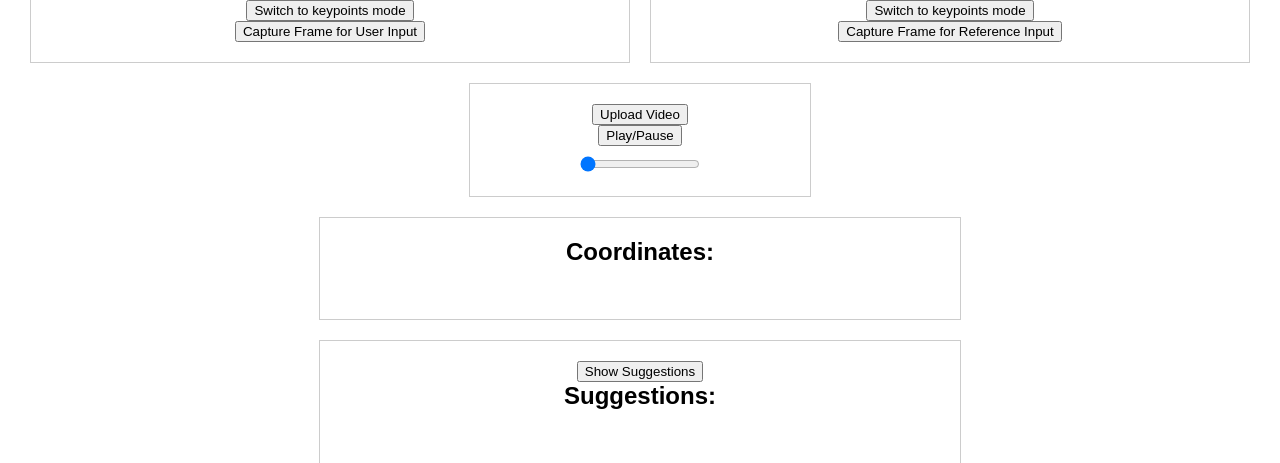
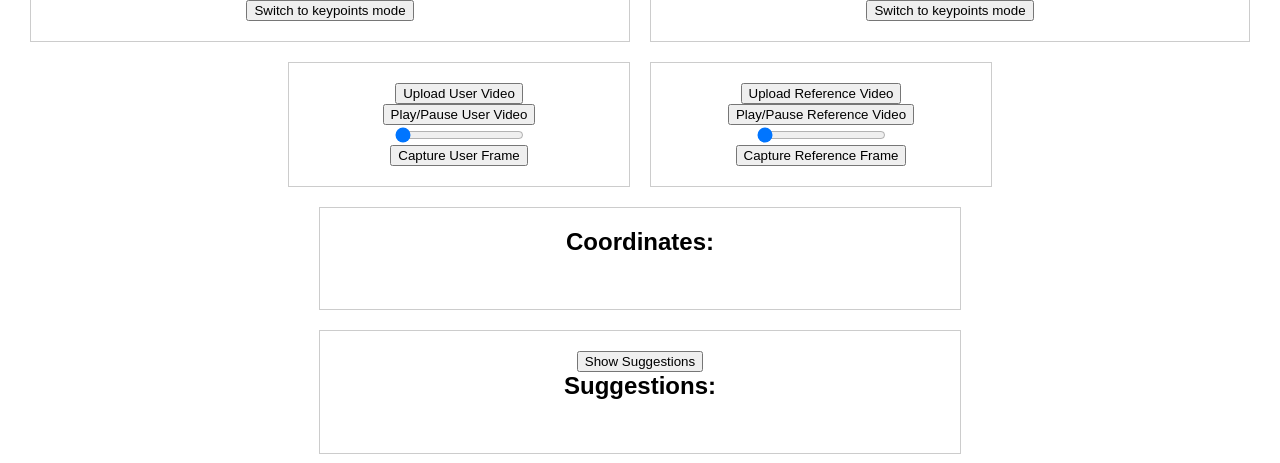
Before and after one commit to bobazach/FormAI, a Flask app: page /dashboard in a window 1280 px wide. Shown: the part 433-896 px from the top of the page. Run offline with Flask 3, Linux system fonts and the light colour scheme.

Commit message:
ft. good stopping point for progress report

```diff
--- a/static/dashboard.js
+++ b/static/dashboard.js
@@ -15,24 +15,40 @@ document.getElementById('referenceFileInput').addEventListener('change', functio
     readURL(this, 'referenceImagePreview', 'referenceDropdown');
 });
 
-document.getElementById('uploadVideoButton').addEventListener('click', function() {
-    document.getElementById('videoFileInput').click();
+document.getElementById('uploadUserVideoButton').addEventListener('click', function() {
+    document.getElementById('userVideoFileInput').click();
 });
 
-document.getElementById('videoFileInput').addEventListener('change', function() {
-    loadVideo(this);
+document.getElementById('userVideoFileInput').addEventListener('change', function() {
+    loadVideo(this, 'userVideoPreview', 'frameScrubberUser');
 });
 
-function loadVideo(input) {
+document.getElementById('uploadReferenceVideoButton').addEventListener('click', function() {
+    document.getElementById('referenceVideoFileInput').click();
+});
+
+document.getElementById('referenceVideoFileInput').addEventListener('change', function() {
+    loadVideo(this, 'referenceVideoPreview', 'frameScrubberReference');
+});
+
+document.getElementById('zoomSliderUser').addEventListener('input', function() {
+    updateZoom('userImagePreview', this.value);
+});
+
+document.getElementById('zoomSliderReference').addEventListener('input', function() {
+    updateZoom('referenceImagePreview', this.value);
+});
+
+function loadVideo(input, videoId, scrubberId) {
     if (input.files && input.files[0]) {
         var file = input.files[0];
         var url = URL.createObjectURL(file);
 
-        var video = document.getElementById('videoPreview');
+        var video = document.getElementById(videoId);
         video.src = url;
         video.style.display = 'block';
 
-        var scrubber = document.getElementById('frameScrubber');
+        var scrubber = document.getElementById(scrubberId);
         scrubber.style.display = 'block';
 
         video.onloadedmetadata = function() {
@@ -41,8 +57,17 @@ function loadVideo(input) {
     }
 }
 
+function updateZoom(previewId, zoomLevel) {
+    const imagePreview = document.getElementById(previewId);
+    const image = imagePreview.querySelector('img');
+    if (image) {
+        const translate = image.dataset.translate || "";
+        image.style.transform = `scale(${zoomLevel})` + translate;
+    }
+}
+
 function configureScrubber(video, scrubber) {
-    const frameRate = 30; // assuming 30 fps
+    const frameRate = 30;
     const step = 1 / frameRate;
     scrubber.max = video.duration;
     scrubber.step = step.toFixed(5);
@@ -52,29 +77,36 @@ function configureScrubber(video, scrubber) {
     };
 }
 
-document.getElementById('playPauseBtn').addEventListener('click', function() {
-    var video = document.getElementById('videoPreview');
+document.getElementById('playPauseUserBtn').addEventListener('click', function() {
+    var video = document.getElementById('userVideoPreview');
+    togglePlayPause(video);
+});
+
+document.getElementById('playPauseReferenceBtn').addEventListener('click', function() {
+    var video = document.getElementById('referenceVideoPreview');
+    togglePlayPause(video);
+});
+
+function togglePlayPause(video) {
     if (video.paused || video.ended) {
         video.play();
     } else {
         video.pause();
     }
+}
+
+document.getElementById('captureFrameUser').addEventListener('click', function() {
+    captureFrame('userVideoPreview', 'userImagePreview', 'userDropdown');
 });
 
-document.getElementById('zoomSlider').addEventListener('input', function() {
-    const zoomLevel = this.value;
-    const imagePreview = document.getElementById('userImagePreview');
-    const image = imagePreview.querySelector('img');
-    if (image) {
-        image.style.transform = `scale(${zoomLevel})` + (image.dataset.translate || "");
-    }
+document.getElementById('captureFrameReference').addEventListener('click', function() {
+    captureFrame('referenceVideoPreview', 'referenceImagePreview', 'referenceDropdown');
 });
 
-// Capture frame and display in the same way as image previews
-document.getElementById('captureFrame').addEventListener('click', function() {
+function captureFrame(videoId, previewId, dropdownId) {
+    var video = document.getElementById(videoId);
     var canvas = document.createElement('canvas');
     var ctx = canvas.getContext('2d');
-    var video = document.getElementById('videoPreview');
 
     canvas.width = video.videoWidth;
     canvas.height = video.videoHeight;
@@ -83,8 +115,8 @@ document.getElementById('captureFrame').addEventListener('click', function() {
     var img = document.createElement('img');
     img.src = canvas.toDataURL('image/png');
 
-    initCanvasWithImage(img, 'userImagePreview', 'userDropdown');
-});
+    initCanvasWithImage(img, previewId, dropdownId);
+}
 
 function initCanvasWithImage(img, previewId, dropdownId) {
     var preview = document.getElementById(previewId);
@@ -125,17 +157,8 @@ function initCanvas(previewId, dropdownId) {
     initKeyPoints(canvas, dropdownId);
 }
 
-var mode = "drag"; // Default to drag mode
-document.getElementById('modeToggle').addEventListener('click', function() {
-    mode = (mode === "drag" ? "keypoints" : "drag");
-    this.textContent = `Switch to ${mode === "drag" ? "keypoints" : "drag"} mode`;
-    var image = document.getElementById('userImagePreview').querySelector('img');
-    if (image) {
-        image.style.cursor = (mode === "drag" ? "move" : "crosshair");
-    }
-});
-
 function initKeyPoints(canvas, dropdownId) {
+    // Previously defined code with modifications for dot switching
     var ctx = canvas.getContext('2d');
     var points = {};
     var labels = ["nose", "leftEye", "rightEye", "leftEar", "rightEar",
@@ -148,6 +171,19 @@ function initKeyPoints(canvas, dropdownId) {
         option.value = label;
         option.textContent = label;
         dropdown.appendChild(option);
+    });
+
+    // Dot placement and updating dropdown to switch to next unplaced dot
+    canvas.addEventListener('mousedown', function(e) {
+        var rect = canvas.getBoundingClientRect();
+        var x = e.clientX - rect.left;
+        var y = e.clientY - rect.top;
+
+        if (mode === "drag") {
+            dragStart(e, x, y); // Define function for starting drag
+        } else {
+            placeOrDragKeypoint(e, x, y, points, ctx, dropdown); // Define function for placing or dragging keypoints
+        }
     });
 
     var dragObject = null;
@@ -214,18 +250,17 @@ function initKeyPoints(canvas, dropdownId) {
         return null;
     }
 
-function redrawAllPoints() {
-    ctx.clearRect(0, 0, canvas.width, canvas.height); // Clear the entire canvas to remove old drawings
-    for (var label in points) {
-        var point = points[label];
-        ctx.fillStyle = 'blue'; // Set the color of the dot
-        ctx.beginPath(); // Start a new path for the dot
-        ctx.arc(point[0], point[1], 5, 0, 2 * Math.PI); // Draw a circle representing the dot
-        ctx.fill(); // Fill the circle with the specified color
-        ctx.fillText(label, point[0] + 10, point[1] + 3); // Optionally, label the dot
+    function redrawAllPoints() {
+        ctx.clearRect(0, 0, canvas.width, canvas.height); // Clear the canvas
+        for (var label in points) {
+            var point = points[label];
+            ctx.fillStyle = 'blue';
+            ctx.beginPath();
+            ctx.arc(point[0], point[1], 5, 0, 2 * Math.PI);
+            ctx.fill();
+            ctx.fillText(label, point[0] + 10, point[1] + 3);
+        }
     }
-}
-
 
     function updateDropdown() {
         var allPlaced = true;  // Assume all points are placed initially
@@ -255,3 +290,22 @@ function redrawAllPoints() {
         display.textContent = JSON.stringify(formattedPoints, null, 2);
     }
 }
+
+var mode = "drag"; // Default to drag mode
+document.getElementById('modeToggleUser').addEventListener('click', function() {
+    mode = (mode === "drag" ? "keypoints" : "drag");
+    this.textContent = `Switch to ${mode === "drag" ? "keypoints" : "drag"} mode`;
+    var image = document.getElementById('userImagePreview').querySelector('img');
+    if (image) {
+        image.style.cursor = (mode === "drag" ? "move" : "crosshair");
+    }
+});
+
+document.getElementById('modeToggleReference').addEventListener('click', function() {
+    mode = (mode === "drag" ? "keypoints" : "drag");
+    this.textContent = `Switch to ${mode === "drag" ? "keypoints" : "drag"} mode`;
+    var image = document.getElementById('referenceImagePreview').querySelector('img');
+    if (image) {
+        image.style.cursor = (mode === "drag" ? "move" : "crosshair");
+    }
+});
--- a/templates/dashboard.html
+++ b/templates/dashboard.html
@@ -14,7 +14,6 @@
                 <input type="range" id="zoomSliderUser" min="1" max="3" step="0.1" value="1" style="width: 80%;">
                 <select class="dropdown-menu" id="userDropdown"></select>
                 <button type="button" id="modeToggleUser">Switch to keypoints mode</button>
-                <button type="button" id="captureFrameUser">Capture Frame for User Input</button>
             </div>
 
             <div class="upload-section">
@@ -23,16 +22,24 @@
                 <input type="range" id="zoomSliderReference" min="1" max="3" step="0.1" value="1" style="width: 80%;">
                 <select class="dropdown-menu" id="referenceDropdown"></select>
                 <button type="button" id="modeToggleReference">Switch to keypoints mode</button>
-                <button type="button" id="captureFrameReference">Capture Frame for Reference Input</button>
             </div>
         </div>
 
-        <div class="upload-section">
-            <button type="button" class="upload-button" id="uploadVideoButton">Upload Video</button>
-            <video id="videoPreview" width="300" height="300" style="display: none;"></video>
-            <button id="playPauseBtn">Play/Pause</button>
-            <div class="video-controls">
-                <input type="range" id="frameScrubber" value="0" min="0" max="100" step="0.04">
+        <div class="video-uploads" style="display: flex; justify-content: space-around;">
+            <div class="upload-section">
+                <button type="button" class="upload-button" id="uploadUserVideoButton">Upload User Video</button>
+                <video id="userVideoPreview" width="300" height="300" style="display: none;"></video>
+                <button id="playPauseUserBtn">Play/Pause User Video</button>
+                <input type="range" id="frameScrubberUser" value="0" min="0" max="100" step="0.04">
+                <button type="button" id="captureFrameUser">Capture User Frame</button>
+            </div>
+
+            <div class="upload-section">
+                <button type="button" class="upload-button" id="uploadReferenceVideoButton">Upload Reference Video</button>
+                <video id="referenceVideoPreview" width="300" height="300" style="display: none;"></video>
+                <button id="playPauseReferenceBtn">Play/Pause Reference Video</button>
+                <input type="range" id="frameScrubberReference" value="0" min="0" max="100" step="0.04">
+                <button type="button" id="captureFrameReference">Capture Reference Frame</button>
             </div>
         </div>
 
@@ -50,7 +57,8 @@
         <!-- Hidden File Inputs -->
         <input type="file" id="userFileInput" accept="image/*" style="display: none;">
         <input type="file" id="referenceFileInput" accept="image/*" style="display: none;">
-        <input type="file" id="videoFileInput" accept="video/*" style="display: none;">
+        <input type="file" id="userVideoFileInput" accept="video/*" style="display: none;">
+        <input type="file" id="referenceVideoFileInput" accept="video/*" style="display: none;">
 
         <script src="{{url_for('static', filename='dashboard.js')}}"></script>
     </div>
```
Also changed, not shown: static/styles/dashboard.css (line endings or trailing spaces).
